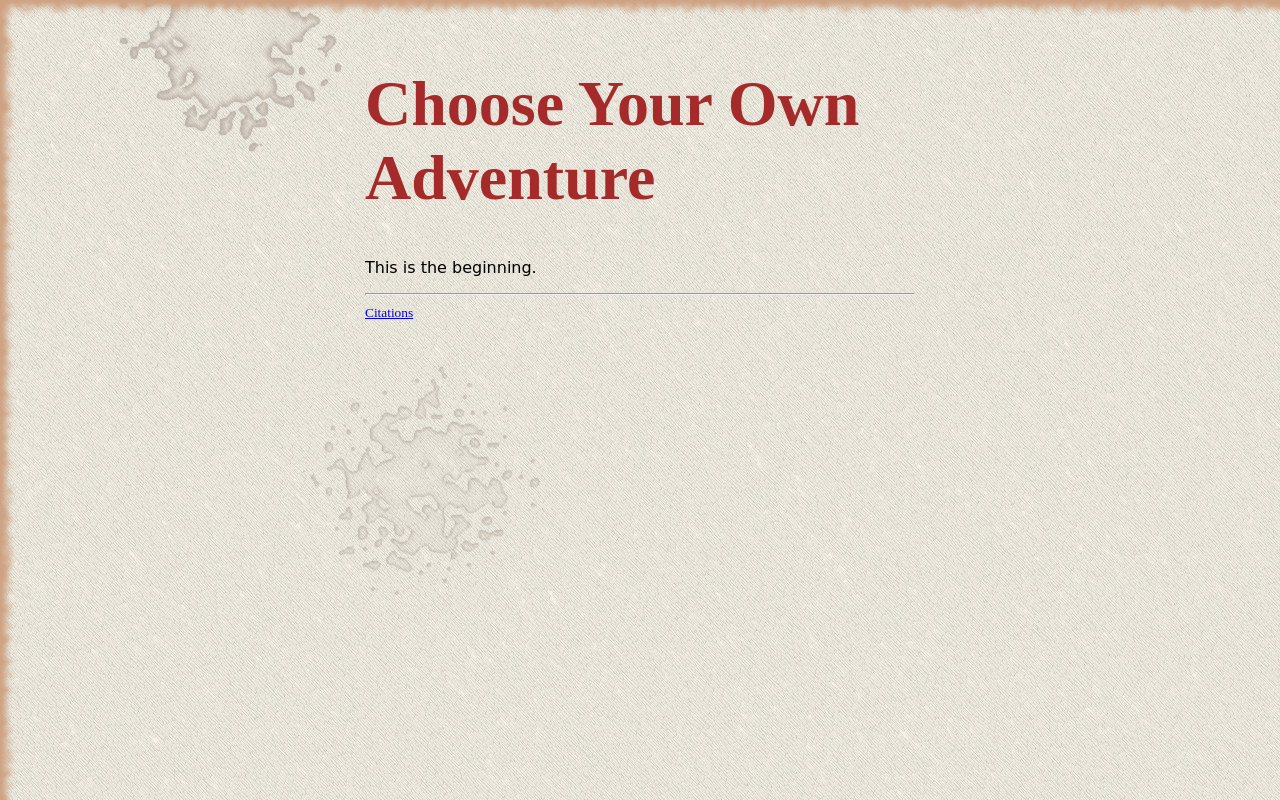
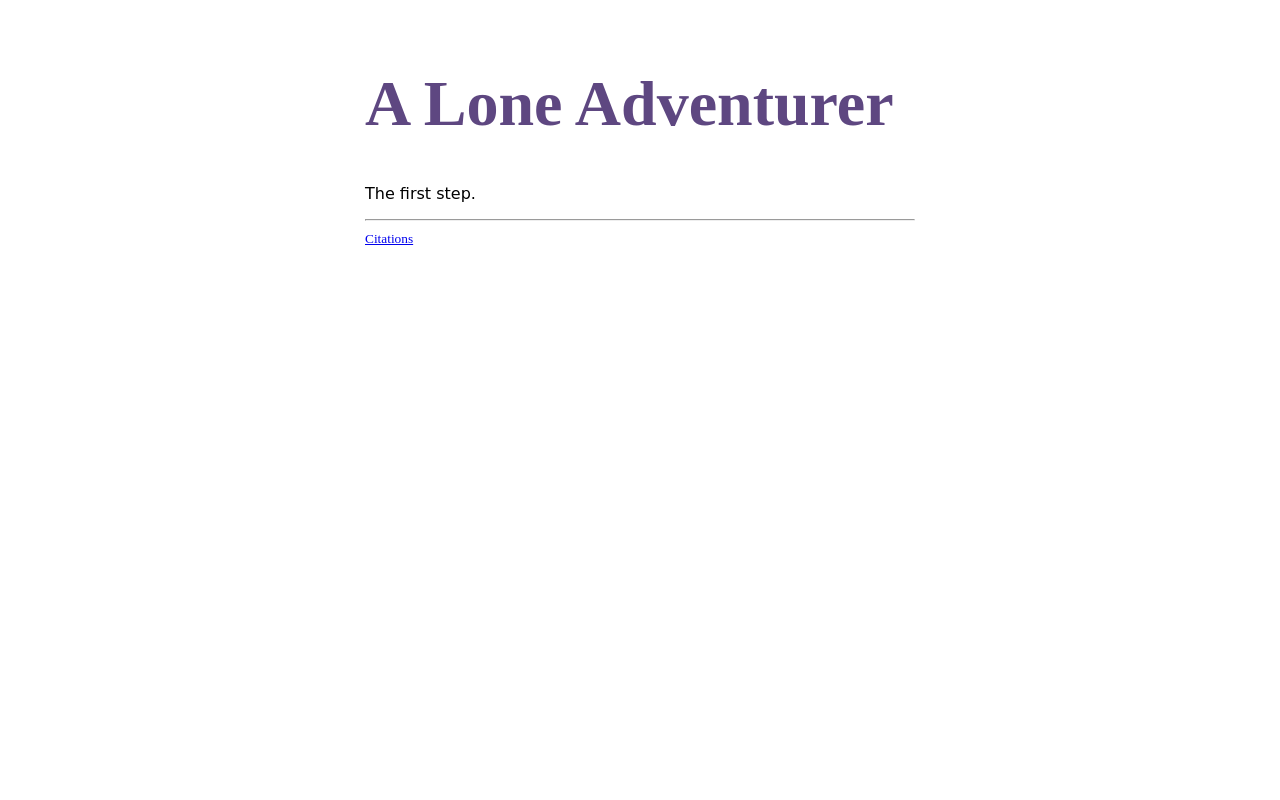
Before and after one commit to IACS-26-27/web-design-1-cyoa-group-10, a website: page index.html in a window 1280 px wide. Drawn offline with Linux system fonts and the light colour scheme.

Commit message:
These files are my story, an adventure pathway-style game

```diff
--- a/index.html
+++ b/index.html
@@ -7,13 +7,13 @@
       name="description"
       content="A simple choose your own adventure game."
     />
-    <title>My Choose-Your-Own Adventure!</title>
+    <title>A Lone Adventurer</title>
     <link rel="stylesheet" type="text/css" href="styles.css" />
     <base href="./" />
   </head>
   <body>
-    <h1>Choose Your Own Adventure</h1>
-    <p>This is the beginning.</p>
+    <h1>A Lone Adventurer</h1>
+    <p>The first step.</p>
     <hr />
     <small>
       <a href="citations.html">Citations</a>
--- a/styles.css
+++ b/styles.css
@@ -3,7 +3,8 @@ body {
   margin-left: auto;
   margin-right: auto;
   color: black;
-  background-image: url("./images/background.jpg");
+  /*background-image: url("./images/background.jpg");*/
+  background-color: url("./images/grey.png");
   padding: 1em;
 }
 p {
@@ -13,5 +14,5 @@ p {
 h1 {
   font-size: 48pt;
   font-weight: bold;
-  color: brown;
+  color: rgb(94, 71, 129);
 }
```
Also changed, not shown: images/background.jpg (deleted), 1 other file.
